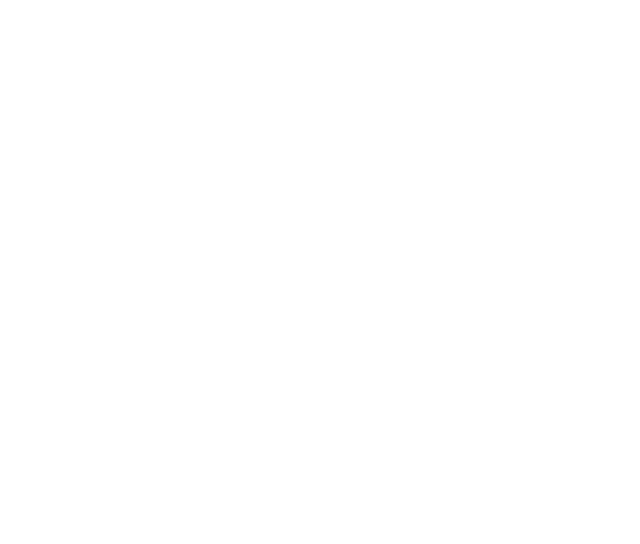
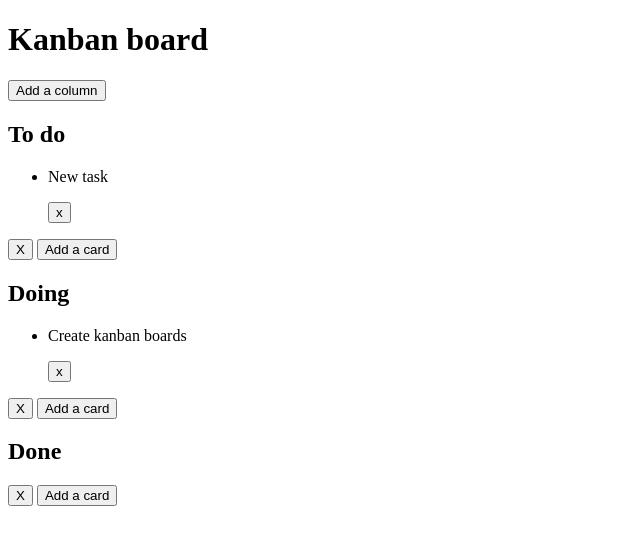
Before and after one commit to Allucard79/Trello, a plain HTML site: page index.html in a window 1280 px wide. Shown: the whole page, without its empty margins (0-640 px from the left). Drawn offline with nearby package versions, Linux system fonts and the light colour scheme.

Commit message:
Add js code

```diff
--- a/index.html
+++ b/index.html
@@ -9,6 +9,30 @@
     <script src="js/script.js"></script>
 </head>
 <body>
+    <div id="board" class="board">
+        <h1>Kanban board</h1>
+        <button class="create-column">Add a column</button>
+        <div class="column-container"></div>
+    </div>
 
+    <script id="column-template" type="x-tmpl-mustache">
+        <div class="column">
+            <h2 class="column-title">{{ name }}</h2>
+            <ul id={{ id }} class="column-card-list"></ul>
+            <button class="btn-delete">X</button>
+            <button class="add-card">Add a card</button>
+        </div>
+    </script>
+
+    <script id="card-template" type="x-tmpl-mustache">
+        <div class="card">
+        <p class="card-description">{{ description }}</p>
+        <button class="btn-delete">x</button>
+        </div
+    </script>
+
+    <script src="https://cdnjs.cloudflare.com/ajax/libs/mustache.js/2.3.0/mustache.min.js"></script>
+    <script src="https://cdnjs.cloudflare.com/ajax/libs/Sortable/1.6.0/Sortable.min.js"></script>
+    <script src="script.js"></script>
 </body>
 </html>
--- a/js/script.js
+++ b/js/script.js
@@ -0,0 +1,111 @@
+'use strict';
+document.addEventListener('DOMContentLoaded', function() {
+    function randomString() {
+        var chars = '0123456789abcdefghiklmnopqrstuvwxyzABCDEFGHIJKLMNOPQRSTUVWXTZ';
+        var str = '';
+        for (var i = 0; i < 10; i++) {
+            str += chars[Math.floor(Math.random() * chars.length)];
+        }
+        return str;
+    }
+
+    function generateTemplate(name, data, basicElement) {
+        var template = document.getElementById(name).innerHTML;
+        var element = document.createElement(basicElement || 'div');
+
+        Mustache.parse(template);
+        element.innerHTML = Mustache.render(template, data);
+
+        return element;
+    }
+
+    function Column(name) {
+        var self = this;
+
+        this.id = randomString();
+        this.name = name;
+        this.element = generateTemplate('column-template', { name: this.name, id: this.id });
+
+        this.element.querySelector('.column').addEventListener('click', function (event) {
+        if (event.target.classList.contains('btn-delete')) {
+            self.removeColumn();
+        }
+
+        if (event.target.classList.contains('add-card')) {
+            self.addCard(new Card(prompt("Enter the name of the card")));
+        }
+        });
+    }
+
+    Column.prototype = {
+        addCard: function(card) {
+        this.element.querySelector('ul').appendChild(card.element);
+        },
+        removeColumn: function() {
+        this.element.parentNode.removeChild(this.element);
+        }
+    };
+
+    function Card(description) {
+        var self = this;
+
+        this.id = randomString();
+        this.description = description;
+        this.element = generateTemplate('card-template', { description: this.description }, 'li');
+
+        this.element.querySelector('.card').addEventListener('click', function (event) {
+        event.stopPropagation();
+
+        if (event.target.classList.contains('btn-delete')) {
+            self.removeCard();
+        }
+        });
+    }
+
+    Card.prototype = {
+        removeCard: function() {
+            this.element.parentNode.removeChild(this.element);
+        }
+    }
+
+    var board = {
+        name: 'Kanban Board',
+        addColumn: function(column) {
+        this.element.appendChild(column.element);
+        initSortable(column.id);
+        },
+        element: document.querySelector('#board .column-container')
+    };
+
+    function initSortable(id) {
+        var el = document.getElementById(id);
+        var sortable = Sortable.create(el, {
+        group: 'kanban',
+        sort: true
+        });
+    }
+
+    document.querySelector('#board .create-column').addEventListener('click', function() {
+        var name = prompt('Enter a column name');
+        var column = new Column(name);
+        board.addColumn(column);
+    });
+
+    // CREATING COLUMNS
+var todoColumn = new Column('To do');
+var doingColumn = new Column('Doing');
+var doneColumn = new Column('Done');
+
+// ADDING COLUMNS TO THE BOARD
+board.addColumn(todoColumn);
+board.addColumn(doingColumn);
+board.addColumn(doneColumn);
+
+// CREATING CARDS
+var card1 = new Card('New task');
+var card2 = new Card('Create kanban boards');
+
+// ADDING CARDS TO COLUMNS
+todoColumn.addCard(card1);
+doingColumn.addCard(card2);
+});
```
